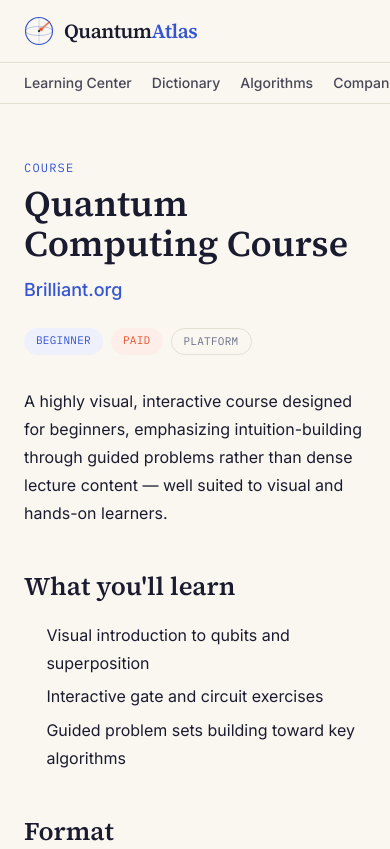
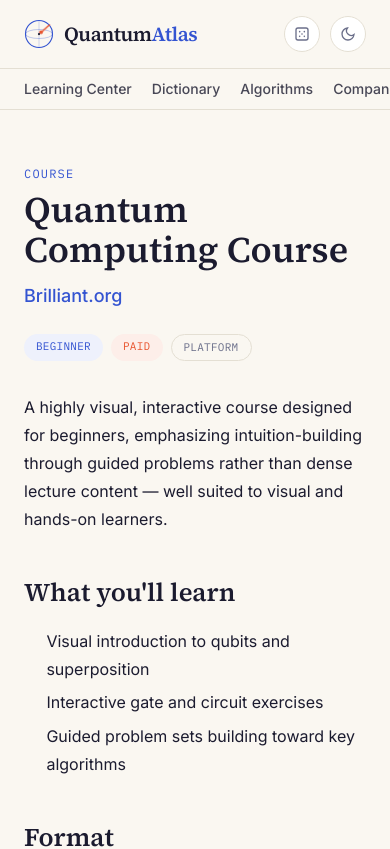
Before and after one commit to goalandpriority-ui/quantum-atlas, a Next.js app: page /courses/brilliant-quantum-computing in a window 390 px wide. Shown: the top 849 px of the page. Built offline with nearby package versions, Linux system fonts and the light colour scheme.

Commit message:
Add dark mode toggle and random article button

```diff
--- a/components/Header.tsx
+++ b/components/Header.tsx
@@ -1,5 +1,15 @@
+"use client";
+
+import { useState, useEffect } from "react";
+import { useRouter } from "next/navigation";
 import Link from "next/link";
 import BlochMark from "./BlochMark";
+import { dictionaryTerms } from "@/lib/content/dictionary";
+import { algorithms } from "@/lib/content/algorithms";
+import { processors } from "@/lib/content/hardware";
+import { companies } from "@/lib/content/companies";
+import { industries } from "@/lib/content/industries";
+import { researchPapers } from "@/lib/content/research";
 
 const nav = [
   { href: "/learn", label: "Learning Center" },
@@ -19,6 +29,107 @@ const nav = [
   { href: "/jobs", label: "Jobs" },
   { href: "/tools", label: "Tools" },
 ];
+
+function buildRandomPool(): string[] {
+  return [
+    ...dictionaryTerms.map((t) => `/dictionary/${t.slug}`),
+    ...algorithms.map((a) => `/algorithms/${a.slug}`),
+    ...processors.map((p) => `/hardware/${p.slug}`),
+    ...companies.map((c) => `/companies/${c.slug}`),
+    ...industries.map((i) => `/industries/${i.slug}`),
+    ...researchPapers.map((r) => `/research/${r.slug}`),
+  ];
+}
+
+function DarkModeToggle() {
+  const [isDark, setIsDark] = useState(false);
+  const [mounted, setMounted] = useState(false);
+
+  useEffect(() => {
+    setMounted(true);
+    const stored = localStorage.getItem("theme");
+    const prefersDark = window.matchMedia("(prefers-color-scheme: dark)").matches;
+    const shouldBeDark = stored ? stored === "dark" : prefersDark;
+    setIsDark(shouldBeDark);
+    document.documentElement.classList.toggle("dark", shouldBeDark);
+  }, []);
+
+  const toggle = () => {
+    const next = !isDark;
+    setIsDark(next);
+    document.documentElement.classList.toggle("dark", next);
+    localStorage.setItem("theme", next ? "dark" : "light");
+  };
+
+  if (!mounted) {
+    return <div className="w-9 h-9 shrink-0" />;
+  }
+
+  return (
+    <button
+      onClick={toggle}
+      aria-label={isDark ? "Switch to light mode" : "Switch to dark mode"}
+      className="w-9 h-9 shrink-0 flex items-center justify-center rounded-full border border-line bg-surface text-ink-muted hover:border-quantum hover:text-quantum transition-colors"
+    >
+      {isDark ? (
+        <svg width="16" height="16" viewBox="0 0 24 24" fill="none" stroke="currentColor" strokeWidth="2">
+          <circle cx="12" cy="12" r="5" />
+          <line x1="12" y1="1" x2="12" y2="3" />
+          <line x1="12" y1="21" x2="12" y2="23" />
+          <line x1="4.22" y1="4.22" x2="5.64" y2="5.64" />
+          <line x1="18.36" y1="18.36" x2="19.78" y2="19.78" />
+          <line x1="1" y1="12" x2="3" y2="12" />
+          <line x1="21" y1="12" x2="23" y2="12" />
+          <line x1="4.22" y1="19.78" x2="5.64" y2="18.36" />
+          <line x1="18.36" y1="5.64" x2="19.78" y2="4.22" />
+        </svg>
+      ) : (
+        <svg width="16" height="16" viewBox="0 0 24 24" fill="none" stroke="currentColor" strokeWidth="2">
+          <path d="M21 12.79A9 9 0 1 1 11.21 3 7 7 0 0 0 21 12.79z" />
+        </svg>
+      )}
+    </button>
+  );
+}
+
+function RandomArticleButton({ compact = false }: { compact?: boolean }) {
+  const router = useRouter();
+
+  const goRandom = () => {
+    const pool = buildRandomPool();
+    const pick = pool[Math.floor(Math.random() * pool.length)];
+    router.push(pick);
+  };
+
+  if (compact) {
+    return (
+      <button
+        onClick={goRandom}
+        aria-label="Random article"
+        className="sm:hidden w-9 h-9 shrink-0 flex items-center justify-center rounded-full border border-line bg-surface text-ink-muted hover:border-quantum hover:text-quantum transition-colors"
+        title="Take me somewhere random"
+      >
+        <svg width="16" height="16" viewBox="0 0 24 24" fill="none" stroke="currentColor" strokeWidth="2">
+          <rect x="3" y="3" width="18" height="18" rx="3" />
+          <circle cx="8.5" cy="8.5" r="1.2" fill="currentColor" stroke="none" />
+          <circle cx="15.5" cy="8.5" r="1.2" fill="currentColor" stroke="none" />
+          <circle cx="8.5" cy="15.5" r="1.2" fill="currentColor" stroke="none" />
+          <circle cx="15.5" cy="15.5" r="1.2" fill="currentColor" stroke="none" />
+          <circle cx="12" cy="12" r="1.2" fill="currentColor" stroke="none" />
+        </svg>
+      </button>
+    );
+  }
+
+  return (
+    <button
+      onClick={goRandom}
+      className="hidden sm:inline-flex items-center rounded-full border border-line bg-surface px-4 py-2 text-sm font-medium text-ink/70 hover:border-quantum hover:text-quantum transition-colors shrink-0"
+    >
+      Surprise Me 🎲
+    </button>
+  );
+}
 
 export default function Header() {
   return (
@@ -43,12 +154,17 @@ export default function Header() {
           ))}
         </nav>
 
+        <div className="flex items-center gap-2.5 shrink-0">
+          <RandomArticleButton />
+          <RandomArticleButton compact />
+          <DarkModeToggle />
           <Link
             href="/dictionary"
             className="hidden sm:inline-flex items-center rounded-full border border-line bg-surface px-4 py-2 text-sm font-medium text-ink/70 hover:border-quantum hover:text-quantum transition-colors shrink-0"
           >
             Search |ψ⟩
           </Link>
+        </div>
       </div>
 
       {/* Mobile nav - horizontal scroll */}
```
Lines whose indentation alone changed are shown as unchanged.
